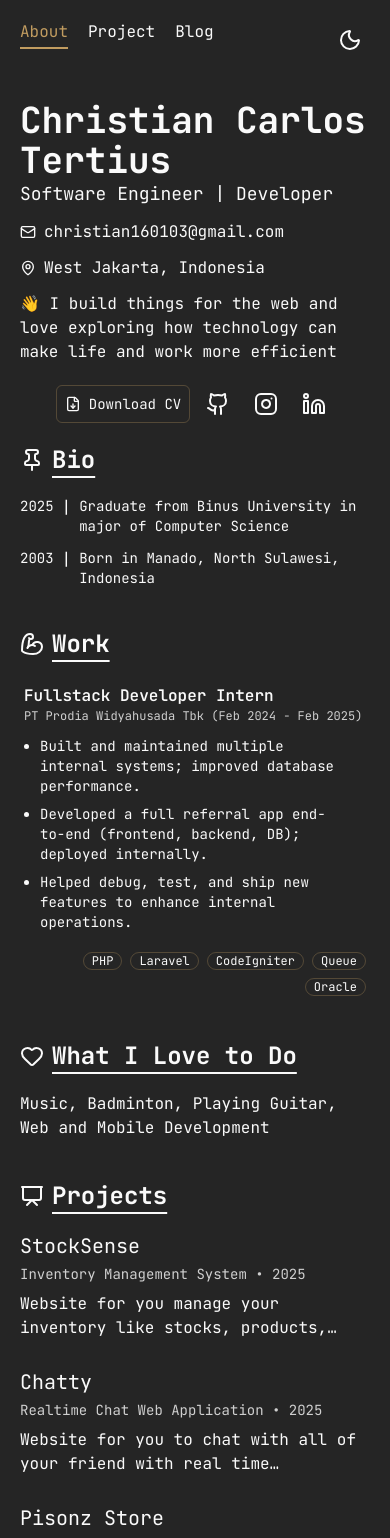
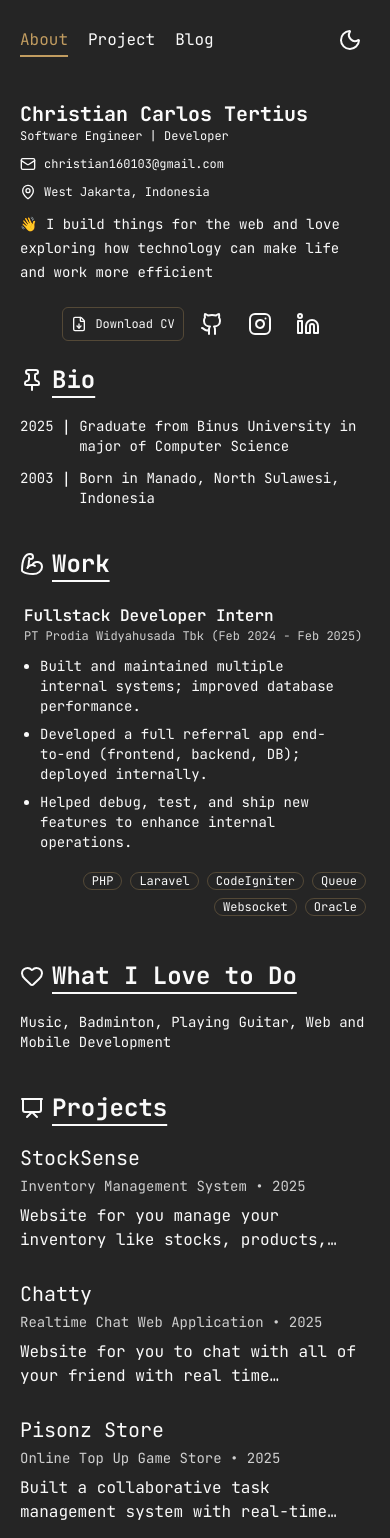
Before and after one commit to ChristianTertius/chris_real_blog, a React (Vite) app in the folder frontend/: page / in a window 390 px wide. Shown: the top 1538 px of the page. Built offline with nearby package versions, Linux system fonts and the light colour scheme.

Commit message:
(FE) about updated for mobile view

```diff
--- a/frontend/src/components/About.tsx
+++ b/frontend/src/components/About.tsx
@@ -42,31 +42,31 @@ const About = () => {
 
       <div className="my-3 space-y-3 relative">
         <div>
-          <h1 className="text-4xl font-bold">
+          <h1 className="text-xl sm:text-4xl font-bold">
             <span ref={elementRef}>{hasTyped ? 'Christian Carlos Tertius' : ''}</span>
             {!isComplete && !hasTyped && (
               <span className="inline-block ml-1 text-third">|</span>
             )}
           </h1>
-          <h3 className={`text-lg items-center`}>Software Engineer | Developer</h3>
+          <h3 className={`text-xs sm:text-lg items-center`}>Software Engineer | Developer</h3>
         </div>
 
-        <div className="flex gap-2 items-center">
+        <div className="flex gap-2 items-center text-xs sm:text-base">
           <MailIcon className="size-4" />
           <h1 className="">{user.email}</h1>
         </div>
-        <div className="flex gap-2 items-center">
+        <div className="flex gap-2 items-center text-xs sm:text-base">
           <MapPin className="size-4" />
           <h1 className="">{user.current_location}</h1>
         </div>
         {user.current_role && (
-          <div className="flex gap-2 items-center">
+          <div className="flex gap-2 items-center text-xs sm:text-base">
             <Computer className="size-4" />
             <h1 className="">{user.current_role}</h1>
           </div>
         )}
       </div>
-      <div className="flex flex-col">
+      <div className="flex flex-col text-sm sm:text-xs leading-6">
         <p className="text-left">👋 {user.description}</p>
 
         <OnTheWeb />
--- a/frontend/src/components/Bio.tsx
+++ b/frontend/src/components/Bio.tsx
@@ -13,8 +13,8 @@ const Bio: React.FC = () => {
 
   return (
     <div className="mb-10">
-      <div className="flex items-center gap-2 ">
-        <PinIcon className="size-6" />
+      <div className="flex items-center gap-2">
+        <PinIcon className="sm:size-6" />
         <h1 className="text-2xl font-bold underline underline-offset-8">Bio</h1>
       </div>
       <div className="mt-5 space-y-3">
--- a/frontend/src/components/ILove.tsx
+++ b/frontend/src/components/ILove.tsx
@@ -12,7 +12,7 @@ const ILove = ({ lovetodo }: ILoveProps) => {
         <h1 className="text-2xl font-bold underline underline-offset-8">What I Love to Do</h1>
       </div>
 
-      <div className="mt-5 space-y-2">
+      <div className="mt-5 space-y-2 text-sm sm:text-base">
         {lovetodo}
       </div>
     </div>
--- a/frontend/src/components/Navbar.tsx
+++ b/frontend/src/components/Navbar.tsx
@@ -33,7 +33,7 @@ const Navbar = () => {
   };
 
   return (
-    <nav className="py-5 flex justify-between p-5 sm:px-0">
+    <nav className="py-5 flex items-center justify-between p-5 sm:px-0">
       <div className="gap-5 flex">
         <Link to="/" className={`hover:text-third transition-colors duration-150 hover:underline underline-offset-10 decoration-2 ${location.pathname == '/' ? 'underline underline-offset-10 text-third' : ''}`}>About</Link>
         <Link to="/projects" className={`hover:text-third transition-colors duration-150 hover:underline underline-offset-10 decoration-2 ${location.pathname == '/projects' ? 'underline underline-offset-10 text-third' : ''}`}>Project</Link>
--- a/frontend/src/components/OnTheWeb.tsx
+++ b/frontend/src/components/OnTheWeb.tsx
@@ -4,7 +4,7 @@ import { Tooltip, TooltipContent, TooltipTrigger } from "./ui/tooltip"
 const OnTheWeb = () => {
   return (
     <div className="my-5 flex gap-2 mx-auto items-center">
-      <a href="/CV - Fullstack Developer - Christian Carlos Tertius .pdf" className="border border-third/20 hover:bg-third/10 hover:border-third dark:border dark:border-third/30 flex items-center gap-2 transition-all size-full duration-150 rounded-sm p-2 block gap-2 text-sm">
+      <a href="/CV - Fullstack Developer - Christian Carlos Tertius .pdf" className="border border-third/20 hover:bg-third/10 hover:border-third dark:border dark:border-third/30 flex items-center gap-2 transition-all size-full duration-150 rounded-sm p-2 block gap-2 text-xs sm:text-sm">
         <FileDown className="size-4" /> Download CV
       </a>
 
--- a/frontend/src/datas/works.json
+++ b/frontend/src/datas/works.json
@@ -13,6 +13,7 @@
       "Laravel",
       "CodeIgniter",
       "Queue",
+      "Websocket",
       "Oracle"
     ]
   }
```
Also changed, not shown: 1 other file (tests, documents, lock files or other folders).
